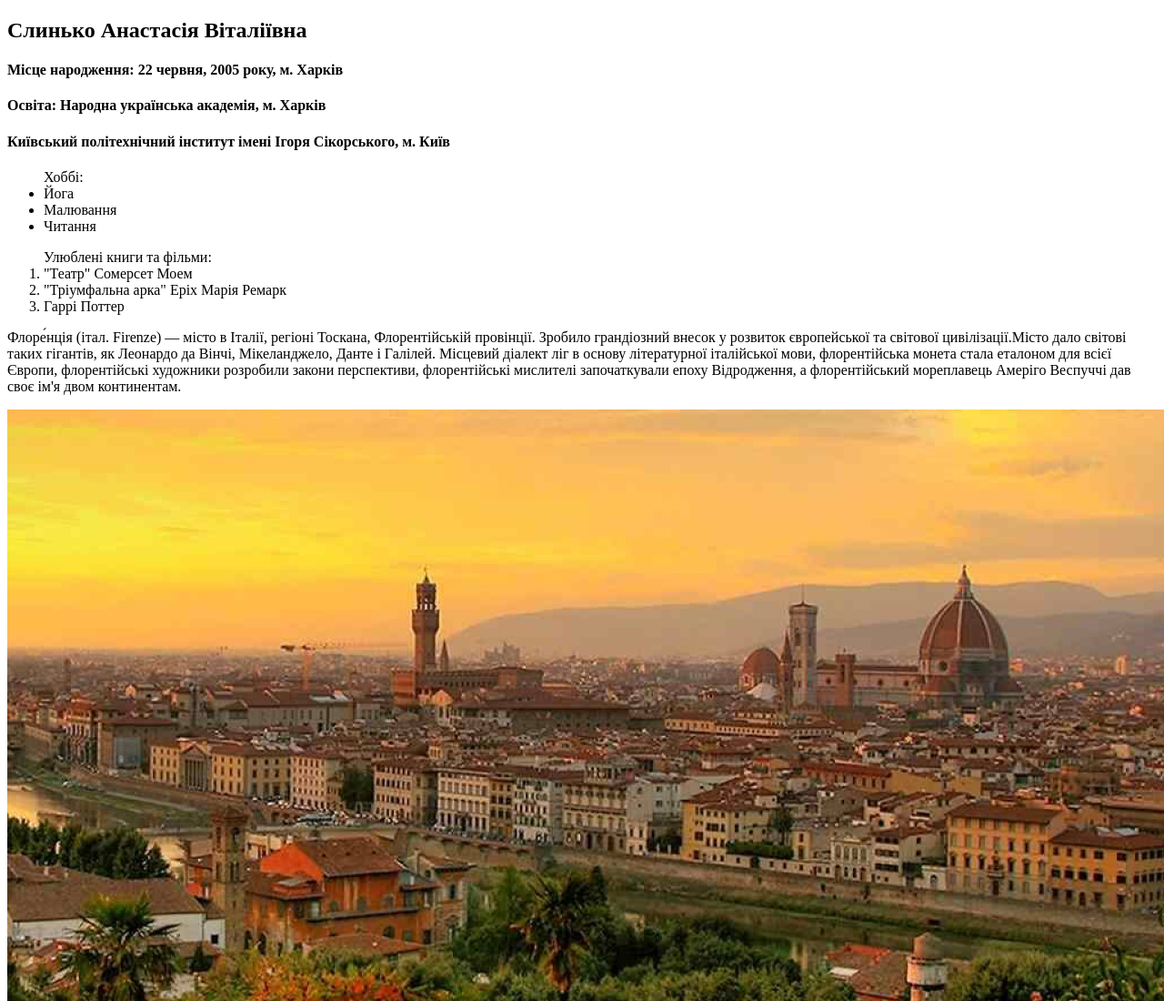
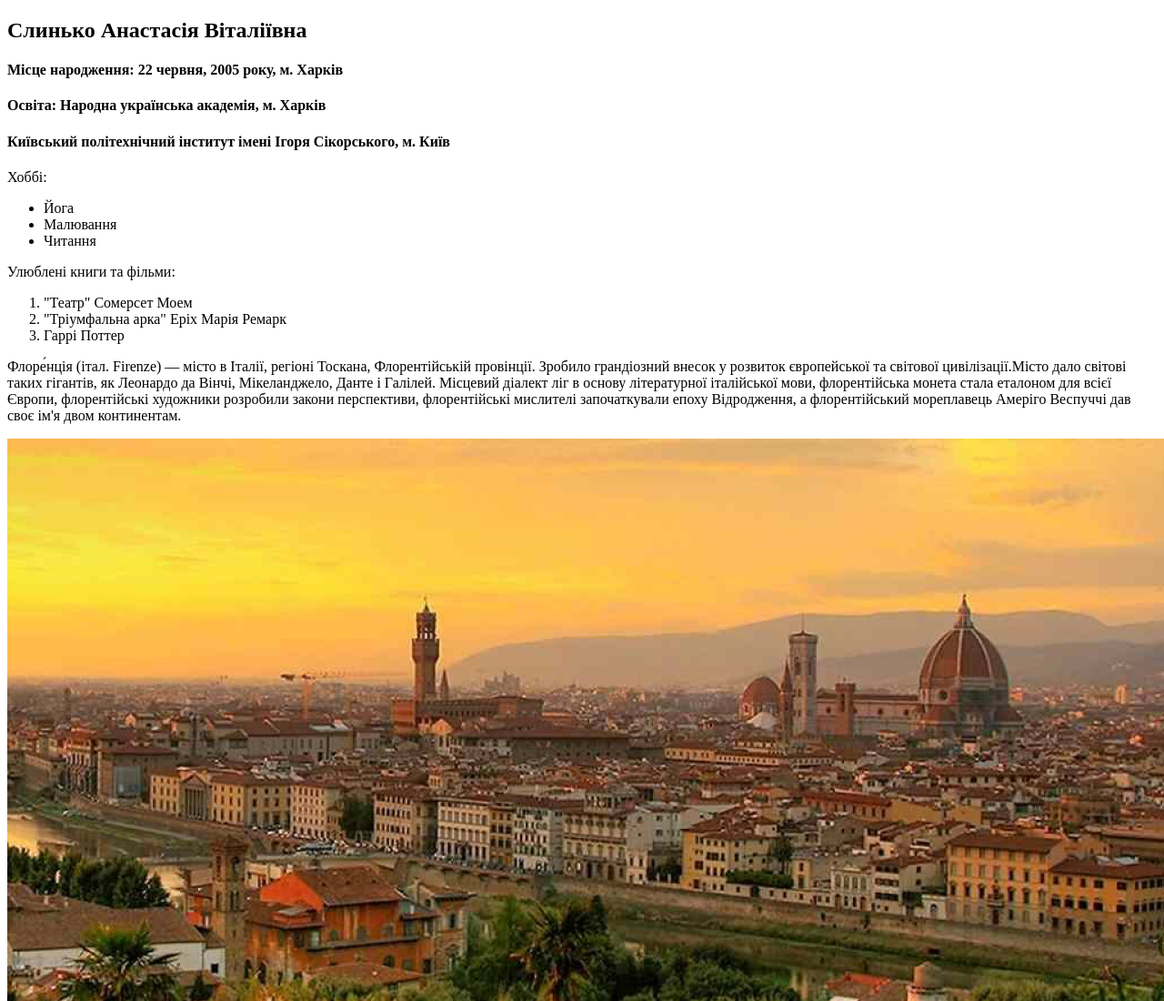
Before and after one commit to anastasia-sl/basicsOfFE, a plain HTML site: page Lab1/index.html in a window 1280 px wide. Shown: the top 1100 px of the page at 91% size. Drawn offline with Linux system fonts and the light colour scheme.

Commit message:
Code fixed

```diff
--- a/Lab1/index.html
+++ b/Lab1/index.html
@@ -17,14 +17,16 @@
         <h4>Освіта: Народна українська академія, м. Харків</h4>
         <h4>Київський політехнічний інститут імені Ігоря Сікорського, м. Київ</h4>
     </p>
+    <p>Хоббі:</p>
     <ul>
-        Хоббі:
         <li>Йога</li>
         <li>Малювання</li>
         <li>Читання</li>
     </ul>
+    <p>
+        Улюблені книги та фільми:
+    </p>
     <ol>
-        Улюблені книги та фільми:
         <li>"Театр" Сомерсет Моем</li>
         <li>"Тріумфальна арка" Еріх Марія Ремарк</li>
         <li>Гаррі Поттер</li>
@@ -33,7 +35,7 @@
         Флоре́нція (італ. Firenze) — місто в Італії, регіоні Тоскана, Флорентійській провінції. Зробило грандіозний внесок у розвиток європейської та світової цивілізації.Місто дало світові таких гігантів, як Леонардо да Вінчі, Мікеланджело, Данте і Галілей. Місцевий діалект ліг в основу літературної італійської мови, флорентійська монета стала еталоном для всієї Європи, флорентійські художники розробили закони перспективи, флорентійські мислителі започаткували епоху Відродження, а флорентійський мореплавець Амеріго Веспуччі дав своє ім'я двом континентам.
     </p>
     <a href="https://dzerkalo.media/news/florentsiya---legendarne-italiyske-misto-koliska-epohi-vidrodjennya">
-        <img src="./20240212211647-1288.png" />
+        <img src="./20240212211647-1288.png" alt="img"/>
     </a>
 </body>
 </html>
```
